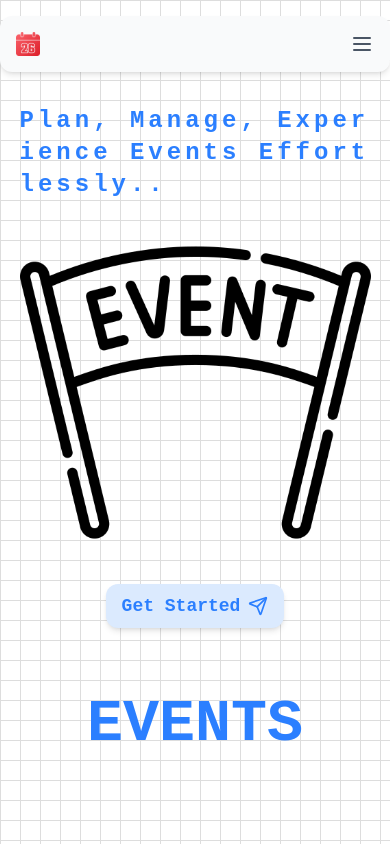
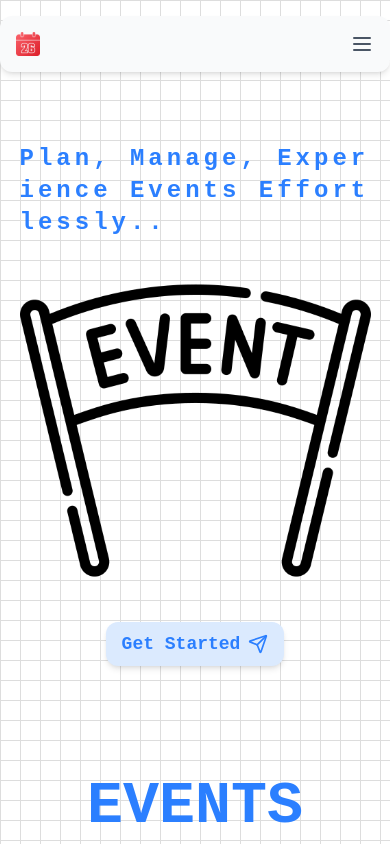
Before and after one commit to Suuraw/EventEase-Frontend, a React (Vite) app: page / in a window 390 px wide. Shown: the top 844 px of the page. Built offline with nearby package versions, Linux system fonts and the light colour scheme.

Commit message:
make text block of homepage responsive

```diff
--- a/src/components/pages/Home.jsx
+++ b/src/components/pages/Home.jsx
@@ -113,7 +113,7 @@ function Home() {
       <Sidebar />
 
       <Navbar />
-      <div className="min-h-screen flex justify-center items-center relative pt-16 md:pt-2">
+      <div className="min-h-screen flex justify-center items-center relative pt-16 md:pt-2 mt-15">
         <motion.div
           initial={{ opacity: 0, y: 30 }}
           animate={{ opacity: 1, y: 0 }}
@@ -163,7 +163,7 @@ function Home() {
                   <Send size={20} className="ml-2 text-blue-500" />
                 </div>
               )}
-              <div className="w-40 h-40 flex justify-center items-center mt-4 md:mt-30">
+              <div className="w-40 h-40 z-30 flex justify-center items-center mt-15">
                 <h1 className="text-6xl font-bold text-blue-500">EVENTS</h1>
               </div>
             </motion.div>
```
